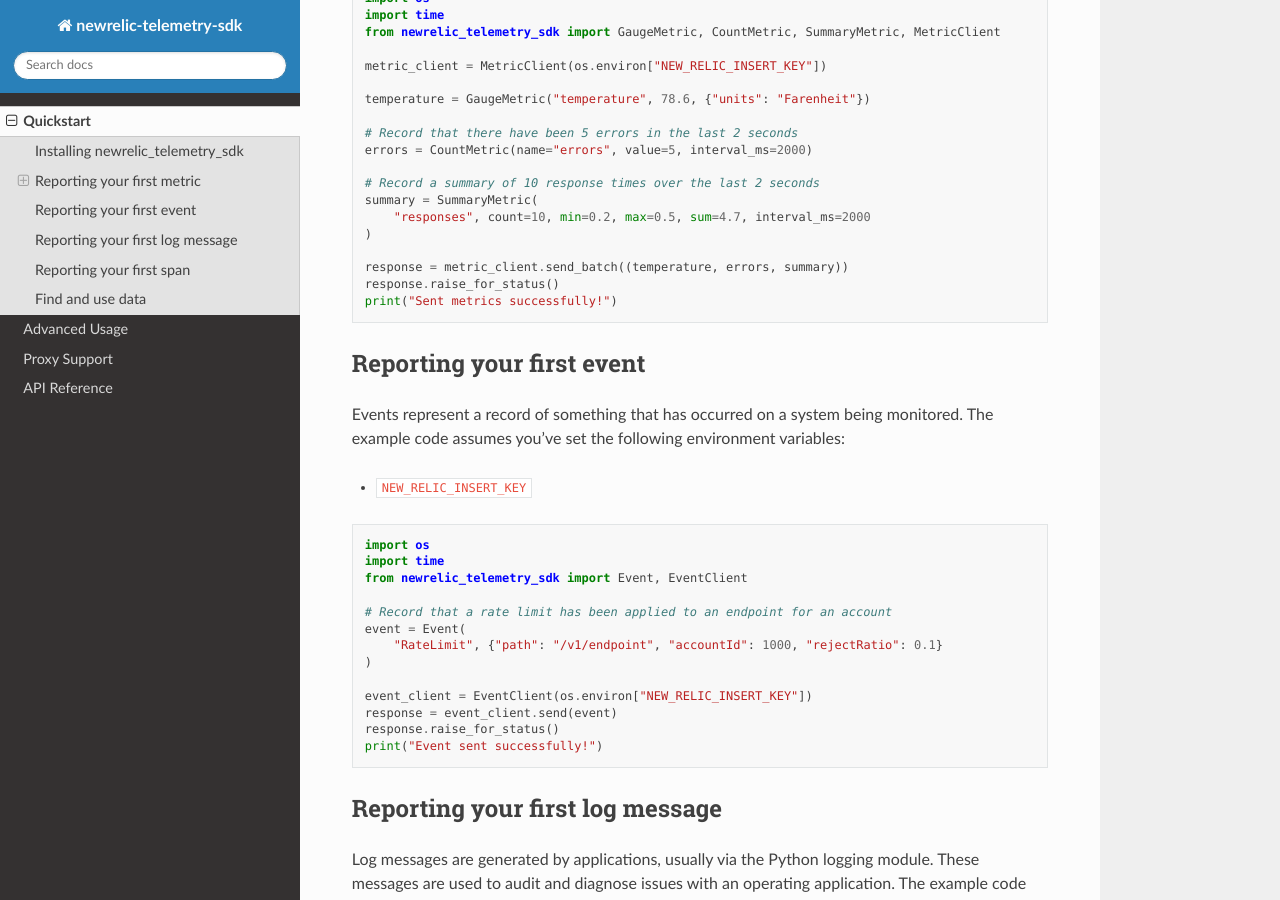
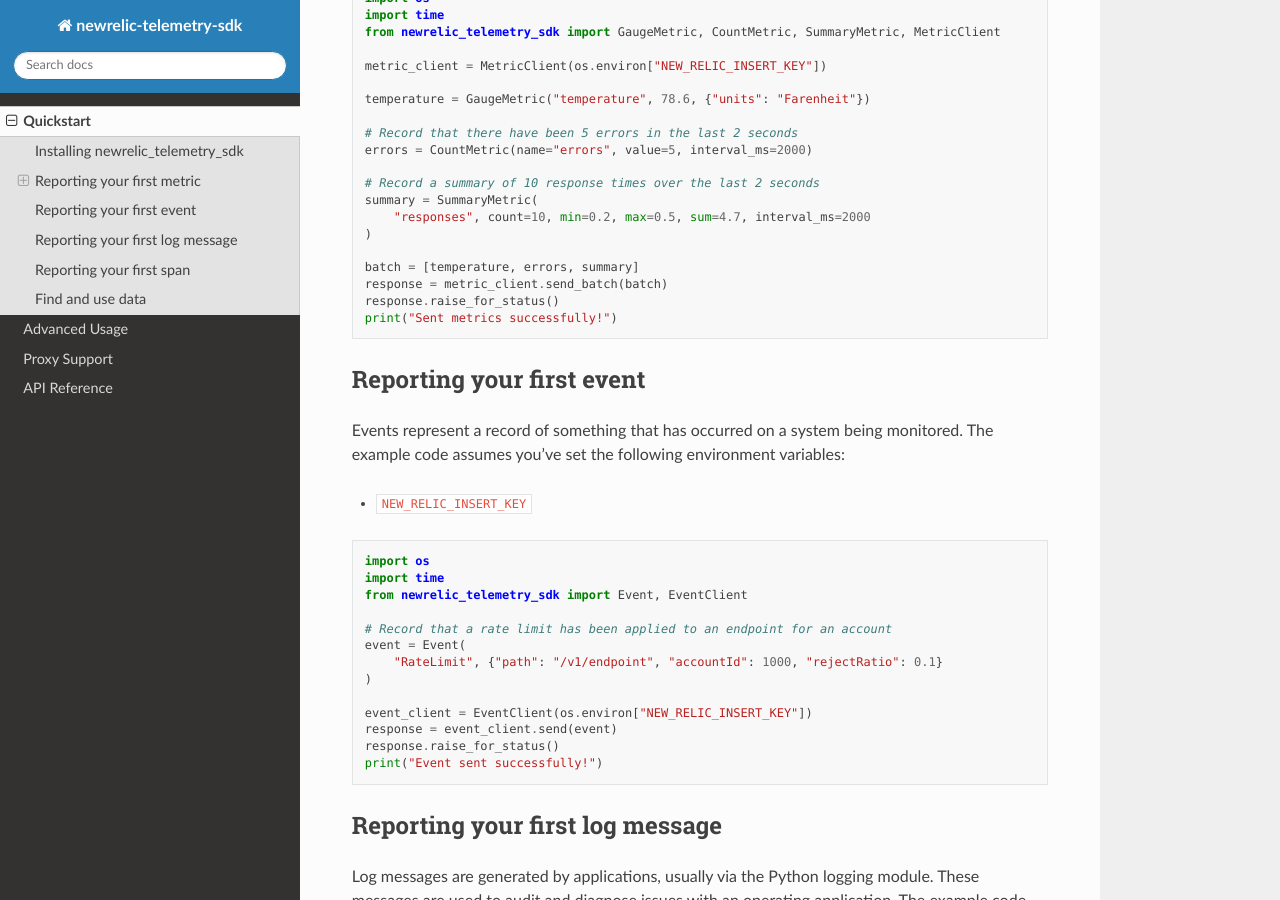
Before and after one commit to newrelic/newrelic-telemetry-sdk-python, a Sphinx documentation site: the page built from docs/quickstart.rst, in a window 1280 px wide and 900 px high, scrolled down 1026 px. Built offline with Sphinx 7.4.7 and the Read the Docs theme 2.0.0, drawn with Linux system fonts in a browser that asks for light colours; the version number could not be read and is left out.

Commit message:
Update docs to make batch type clearer.

```diff
--- a/README.rst
+++ b/README.rst
@@ -94,7 +94,8 @@
         "responses", count=10, min=0.2, max=0.5, sum=4.7, interval_ms=2000
     )
 
-    response = metric_client.send_batch((temperature, errors, summary))
+    batch = [temperature, errors, summary]
+    response = metric_client.send_batch(batch)
     response.raise_for_status()
     print("Sent metrics successfully!")
 
--- a/docs/quickstart.rst
+++ b/docs/quickstart.rst
@@ -65,7 +65,8 @@
         "responses", count=10, min=0.2, max=0.5, sum=4.7, interval_ms=2000
     )
 
-    response = metric_client.send_batch((temperature, errors, summary))
+    batch = [temperature, errors, summary]
+    response = metric_client.send_batch(batch)
     response.raise_for_status()
     print("Sent metrics successfully!")
 
```
